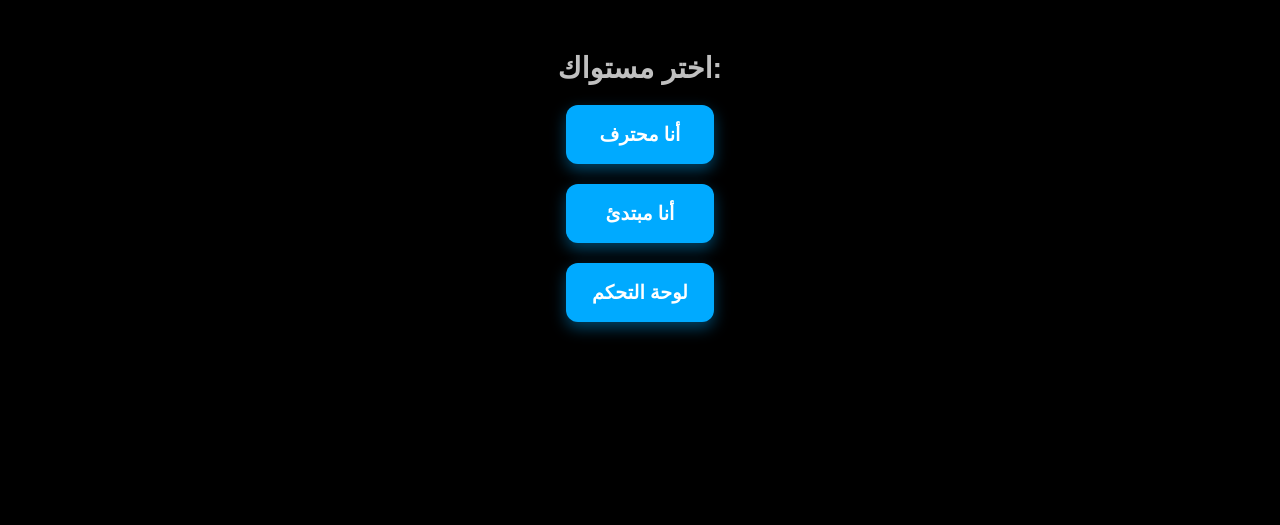
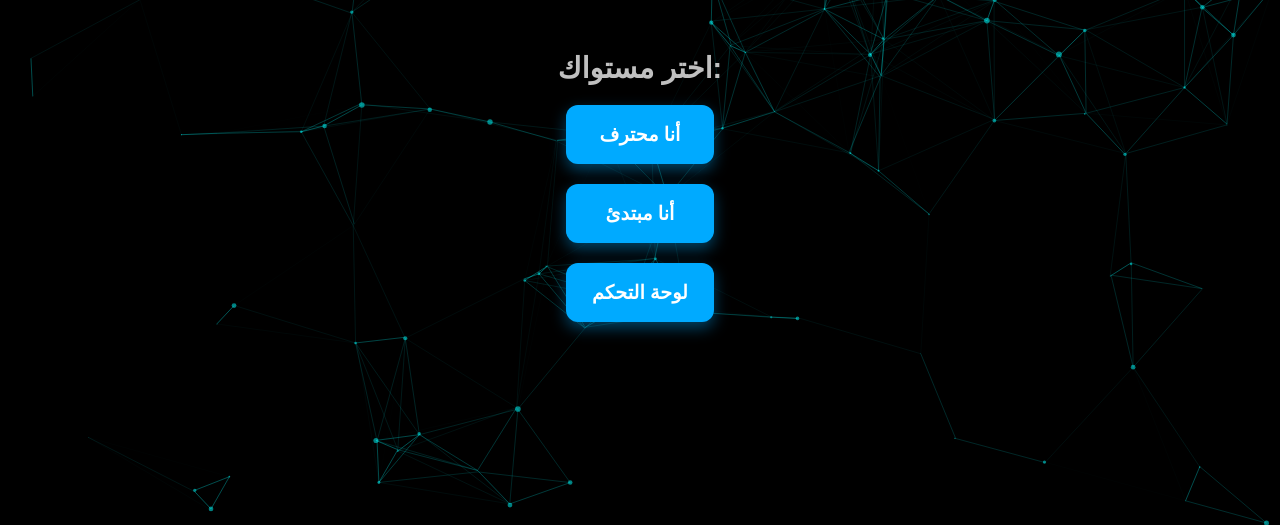
Before and after one commit to ismailmansurhadi-cyber/MiniApp_Frontend, a website: page public/index.html in a window 1280 px wide. Shown: the part 275-800 px from the top of the page. Drawn offline with nearby package versions, Linux system fonts and the light colour scheme; no server answers.

Commit message:
Final UI enhancements: Add particles and styling

```diff
--- a/public/index.html
+++ b/public/index.html
@@ -6,6 +6,7 @@
     <title>حساسيات ببجي الأسطورية</title>
     <link rel="stylesheet" href="styles.css">
     <script src="https://telegram.org/js/telegram-web-app.js"></script>
+    <script src="https://cdn.jsdelivr.net/npm/particles.js@2.0.0/particles.min.js"></script>
 </head>
 <body>
 
@@ -57,7 +58,115 @@
             <button id="go-back-btn">العودة للواجهة الرئيسية</button>
         </section>
     </main>
+    <div id="particles-js"></div>
+    <script src="scripts.js"></script>
 
-    <script src="scripts.js"></script>
+<script>
+    particlesJS('particles-js', {
+        "particles": {
+            "number": {
+                "value": 80,
+                "density": {
+                    "enable": true,
+                    "value_area": 800
+                }
+            },
+            "color": {
+                "value": "#00ffff" // لون الجسيمات (أزرق سماوي متوهج)
+            },
+            "shape": {
+                "type": "circle",
+                "stroke": {
+                    "width": 0,
+                    "color": "#000000"
+                },
+                "polygon": {
+                    "nb_sides": 5
+                }
+            },
+            "opacity": {
+                "value": 0.5,
+                "random": false,
+                "anim": {
+                    "enable": false,
+                    "speed": 1,
+                    "opacity_min": 0.1,
+                    "sync": false
+                }
+            },
+            "size": {
+                "value": 3,
+                "random": true,
+                "anim": {
+                    "enable": false,
+                    "speed": 40,
+                    "size_min": 0.1,
+                    "sync": false
+                }
+            },
+            "line_linked": {
+                "enable": true,
+                "distance": 150,
+                "color": "#00ffff", // لون الخطوط الرابطة
+                "opacity": 0.4,
+                "width": 1
+            },
+            "move": {
+                "enable": true,
+                "speed": 6,
+                "direction": "none",
+                "random": false,
+                "straight": false,
+                "out_mode": "out",
+                "bounce": false,
+                "attract": {
+                    "enable": false,
+                    "rotateX": 600,
+                    "rotateY": 1200
+                }
+            }
+        },
+        "interactivity": {
+            "detect_on": "canvas",
+            "events": {
+                "onhover": {
+                    "enable": true,
+                    "mode": "grab"
+                },
+                "onclick": {
+                    "enable": true,
+                    "mode": "push"
+                },
+                "resize": true
+            },
+            "modes": {
+                "grab": {
+                    "distance": 140,
+                    "line_linked": {
+                        "opacity": 1
+                    }
+                },
+                "bubble": {
+                    "distance": 400,
+                    "size": 40,
+                    "duration": 2,
+                    "opacity": 8,
+                    "speed": 3
+                },
+                "repulse": {
+                    "distance": 200,
+                    "duration": 0.4
+                },
+                "push": {
+                    "particles_nb": 4
+                },
+                "remove": {
+                    "particles_nb": 2
+                }
+            }
+        },
+        "retina_detect": true
+    });
+</script>
 </body>
 </html>
--- a/public/styles.css
+++ b/public/styles.css
@@ -292,3 +292,19 @@ header h1 {
     background-color: #ff3333;
     color: #fff;
 }
+/* هذا الجزء مهم جداً للجسيمات */
+#particles-js {
+    position: fixed;
+    width: 100%;
+    height: 100%;
+    top: 0;
+    left: 0;
+    z-index: -1; /* لجعل الجسيمات تظهر خلف المحتوى */
+    background-color: #000; /* الخلفية السوداء */
+}
+
+/* هذه القواعد مهمة لجعل المحتوى يظهر فوق الجسيمات */
+.title-box, .container {
+    position: relative;
+    z-index: 1; /* لجعل المحتوى يظهر فوق الجسيمات */
+}
```
